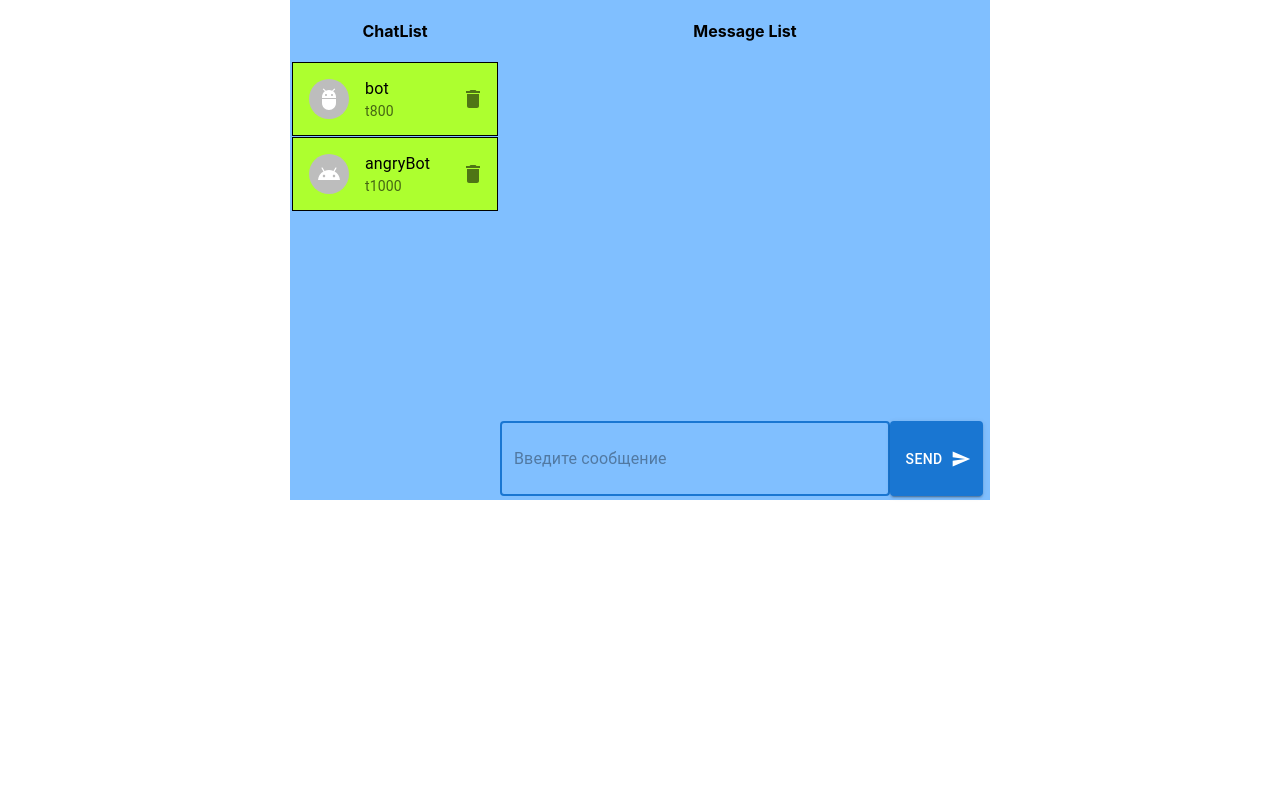
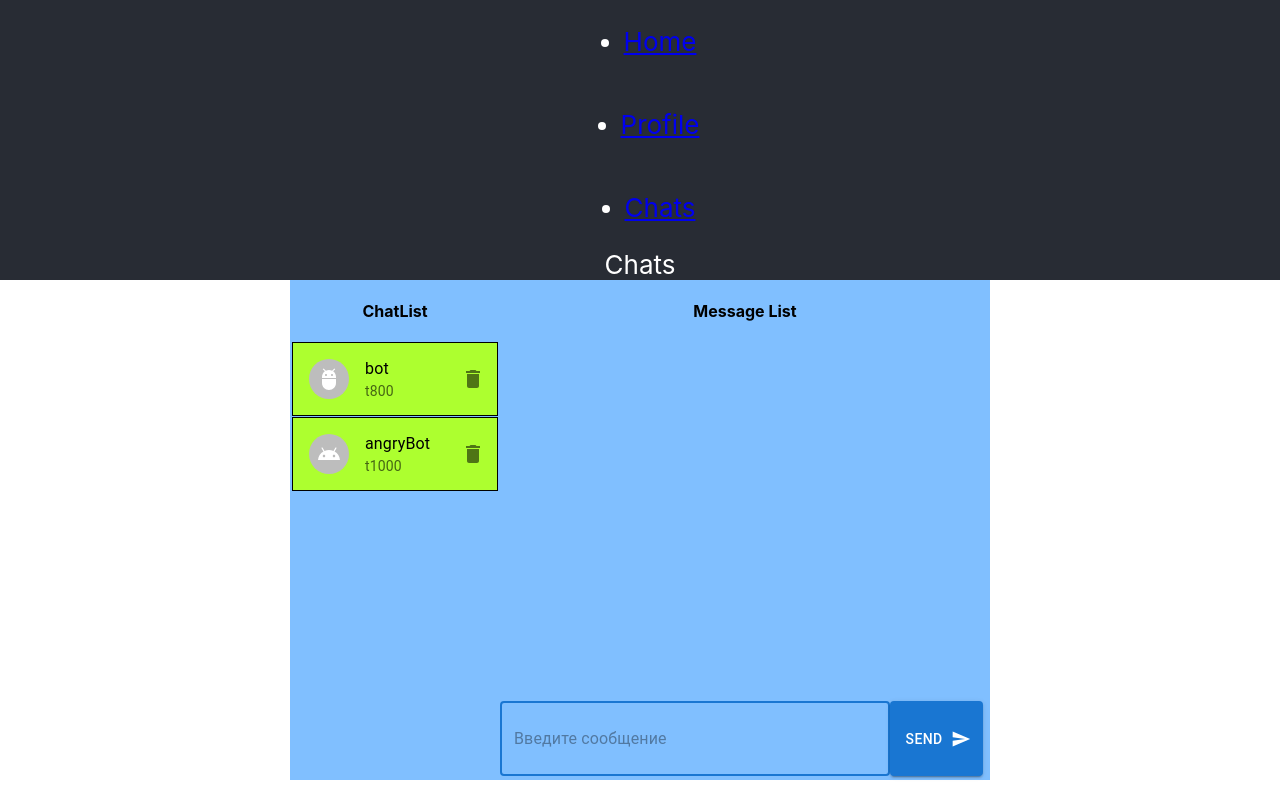
Before and after one commit to DaniilKuzmin/react-education, a React (Create React App) app: page /chats in a window 1280 px wide. Built offline with nearby package versions, Linux system fonts and the light colour scheme.

Commit message:
lesson_4_started

```diff
--- a/package.json
+++ b/package.json
@@ -11,8 +11,9 @@
     "@testing-library/react": "^12.1.4",
     "@testing-library/user-event": "^13.5.0",
     "prop-types": "^15.8.1",
-    "react": "^17.0.2",
+    "react": "17.0.2",
     "react-dom": "^17.0.2",
+    "react-router-dom": "^6.3.0",
     "react-scripts": "5.0.0",
     "web-vitals": "^2.1.4"
   },
--- a/src/App.js
+++ b/src/App.js
@@ -10,6 +10,7 @@ import AdbIcon from '@mui/icons-material/Adb';
 import AndroidIcon from '@mui/icons-material/Android';
 import { createTheme, ThemeProvider } from '@mui/material/styles';
 import { green } from '@mui/material/colors';
+import Router from './pages/Router'
 
 function App() {
 
@@ -87,6 +88,7 @@ const enterHandler = (event) => {
     <ThemeProvider theme={theme}>
     <div className="App">
       <header className="App-header">
+      <Router />
       </header>
       <div className="chatWindow">
         <div className="chatList">
--- /dev/null
+++ b/src/pages/Chats.js
@@ -0,0 +1,6 @@
+const Chats = () => {
+	return <div>Chats</div>
+}
+
+
+export default Chats;
--- /dev/null
+++ b/src/pages/Home.js
@@ -0,0 +1,5 @@
+const Home = () => {
+	return <div>Home</div>
+}
+
+export default Home;
--- /dev/null
+++ b/src/pages/Profile.js
@@ -0,0 +1,5 @@
+const Profile = () => {
+	return <div>Profile</div>
+}
+
+export default Profile;
--- /dev/null
+++ b/src/pages/Router.js
@@ -0,0 +1,32 @@
+import {BrowserRouter, Routes, Route, Link} from 'react-router-dom';
+import Home from './Home';
+import Profile from './Profile';
+import Chats from './Chats';
+const Router = () => {
+	return (
+			<BrowserRouter>
+			<ul>
+				<li>
+					<Link to="/home">Home</Link>
+				</li>
+			</ul>
+			<ul>
+				<li>
+					<Link to="/profile">Profile</Link>
+				</li>
+			</ul>
+			<ul>
+				<li>
+					<Link to="/chats">Chats</Link>
+				</li>
+			</ul>
+				<Routes>
+					<Route path="/home" element={<Home />} />
+					<Route path="/profile" element={<Profile />} />
+					<Route path="/chats" element={<Chats />} />
+				</Routes>
+			</BrowserRouter>
+		)
+}
+
+export default Router;
```
Also changed, not shown: 1 other file (tests, documents, lock files or other folders).
